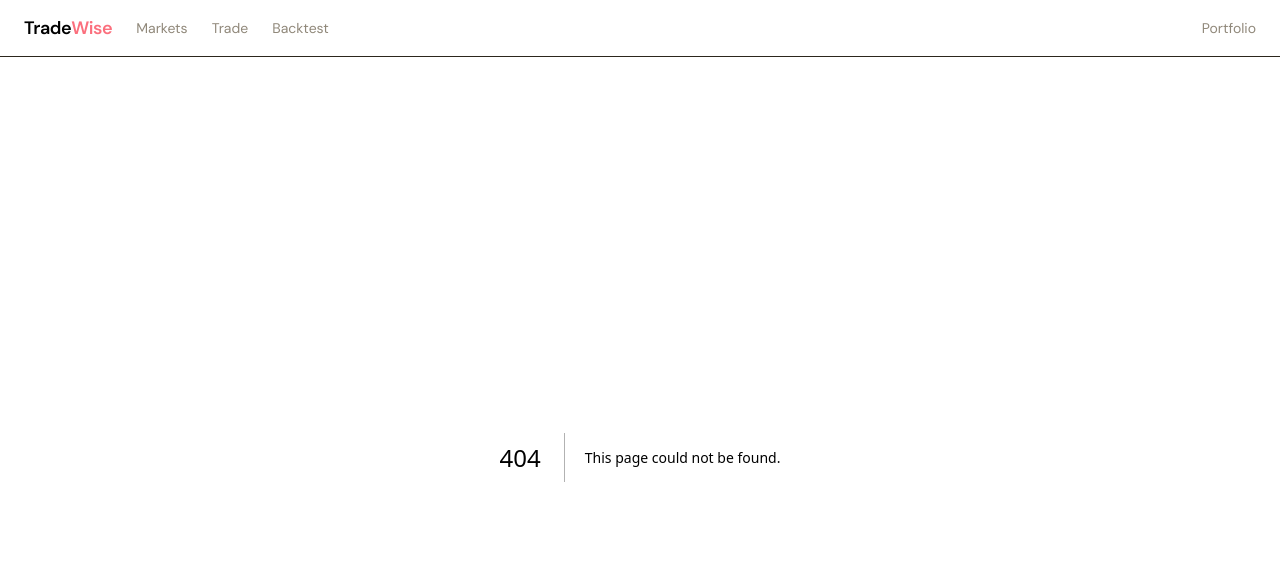
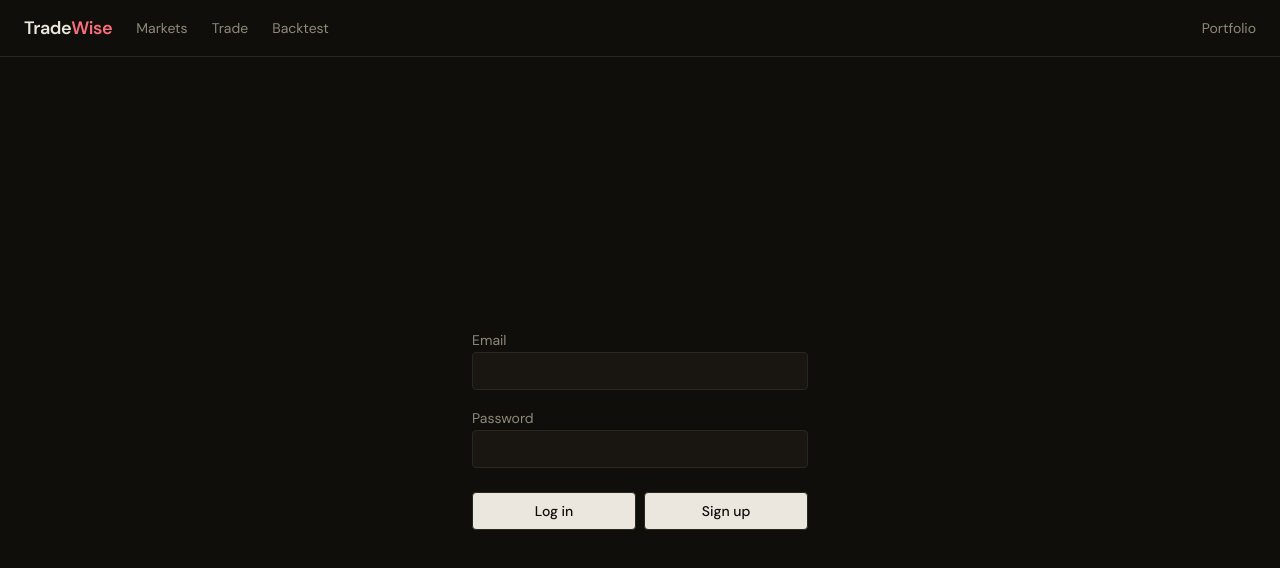
Before and after one commit to TanmeetSaini/TradeWise, a Next.js app in the folder web/: page /login in a window 1280 px wide. Before the commit this address had no page. Shown: the top 568 px of the page. Built offline with nearby package versions, Linux system fonts and the light colour scheme.

Commit message:
add login page

```diff
--- /dev/null
+++ b/web/src/app/login/actions.ts
@@ -0,0 +1,39 @@
+"use server";
+
+import { revalidatePath } from "next/cache";
+import { redirect } from "next/navigation";
+import { createClient } from "@/lib/supabase/server";
+
+export async function login(formData: FormData) {
+  const supabase = await createClient();
+  const email = formData.get("email") as string;
+  const password = formData.get("password") as string;
+  const { error } = await supabase.auth.signInWithPassword({ email, password });
+
+  if (error) {
+    redirect("/error");
+  }
+
+  revalidatePath("/", "layout");
+  redirect("/");
+}
+
+export async function signup(formData: FormData) {
+  const supabase = await createClient();
+  const email = formData.get("email") as string;
+  const password = formData.get("password") as string;
+  const name = formData.get("name") as string;
+  const { error } = await supabase.auth.signUp({
+    email,
+    password,
+    options: {
+      data: { name },
+    },
+  });
+
+  if (error) {
+    redirect("/error");
+  }
+  revalidatePath("/", "layout");
+  redirect("/");
+}
--- /dev/null
+++ b/web/src/app/login/page.tsx
@@ -0,0 +1,91 @@
+"use client";
+
+import { useState } from "react";
+import { login, signup } from "./actions";
+
+export default function LoginPage() {
+  const [showName, setShowName] = useState(false);
+
+  return (
+    <main className="mx-auto flex w-full max-w-sm flex-1 flex-col justify-center px-6 py-12">
+      <form className="space-y-4">
+        {showName && (
+          <div className="space-y-1">
+            <label htmlFor="name" className="text-sm text-muted">
+              Name
+            </label>
+            <input
+              id="name"
+              name="name"
+              type="text"
+              className="w-full rounded border border-border bg-surface px-3 py-2 text-sm"
+            />
+          </div>
+        )}
+
+        <div className="space-y-1">
+          <label htmlFor="email" className="text-sm text-muted">
+            Email
+          </label>
+          <input
+            id="email"
+            name="email"
+            type="email"
+            required
+            className="w-full rounded border border-border bg-surface px-3 py-2 text-sm"
+          />
+        </div>
+
+        <div className="space-y-1">
+          <label htmlFor="password" className="text-sm text-muted">
+            Password
+          </label>
+          <input
+            id="password"
+            name="password"
+            type="password"
+            required
+            className="w-full rounded border border-border bg-surface px-3 py-2 text-sm"
+          />
+        </div>
+
+        <div className="flex gap-2 pt-2">
+          <button
+            formAction={login}
+            className="flex-1 rounded border border-border bg-foreground px-4 py-2 text-sm font-medium text-background transition-opacity hover:opacity-90"
+          >
+            Log in
+          </button>
+          {showName ? (
+            <button
+              key="signup-submit"
+              formAction={signup}
+              className="flex-1 rounded border border-border bg-foreground px-4 py-2 text-sm font-medium text-background transition-opacity hover:opacity-90"
+            >
+              Sign up
+            </button>
+          ) : (
+            <button
+              key="signup-reveal"
+              type="button"
+              onClick={() => setShowName(true)}
+              className="flex-1 rounded border border-border bg-foreground px-4 py-2 text-sm font-medium text-background transition-opacity hover:opacity-90"
+            >
+              Sign up
+            </button>
+          )}
+        </div>
+
+        {showName && (
+          <button
+            type="button"
+            onClick={() => setShowName(false)}
+            className="text-sm text-muted transition-colors hover:text-foreground"
+          >
+            Back to log in
+          </button>
+        )}
+      </form>
+    </main>
+  );
+}
```
